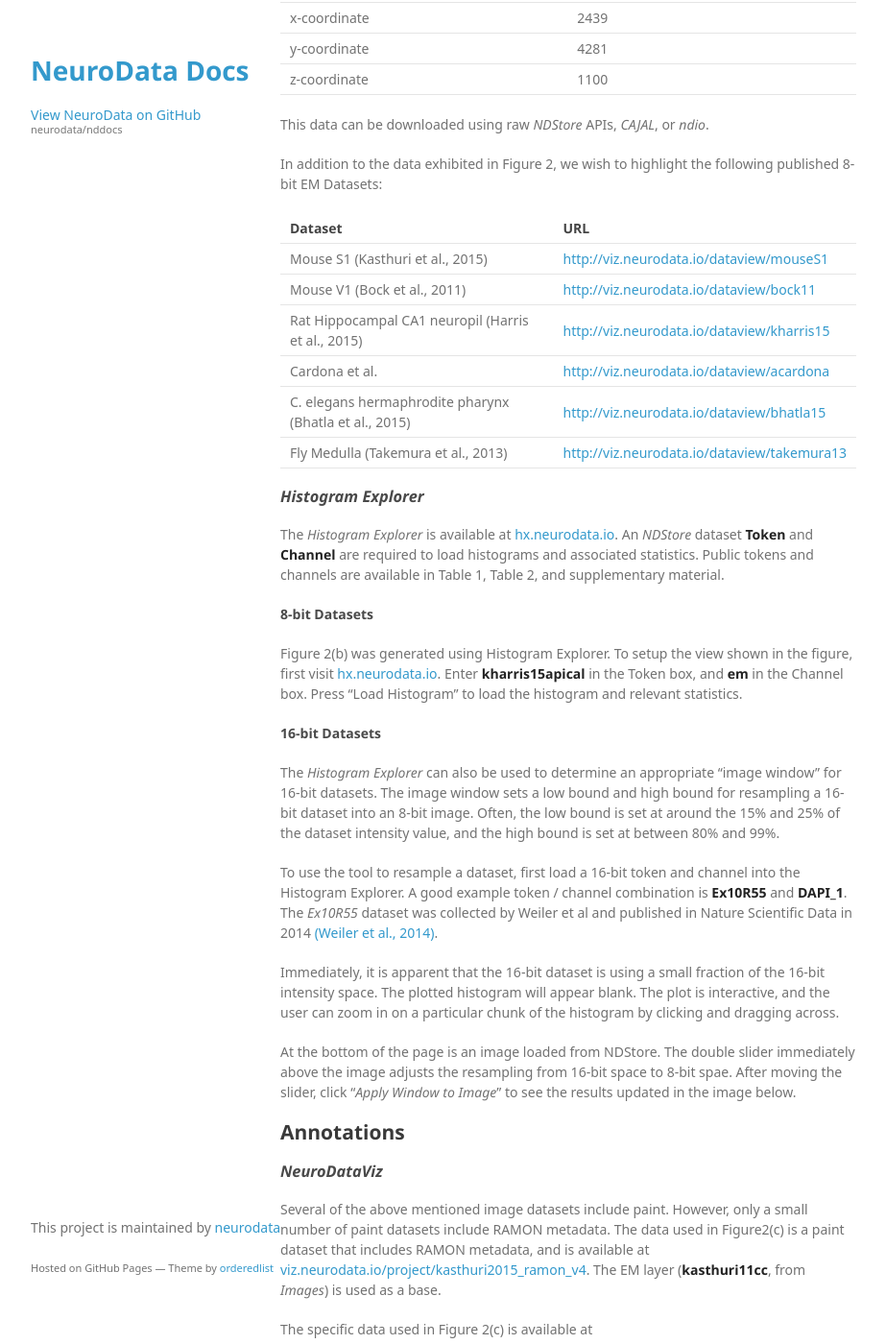
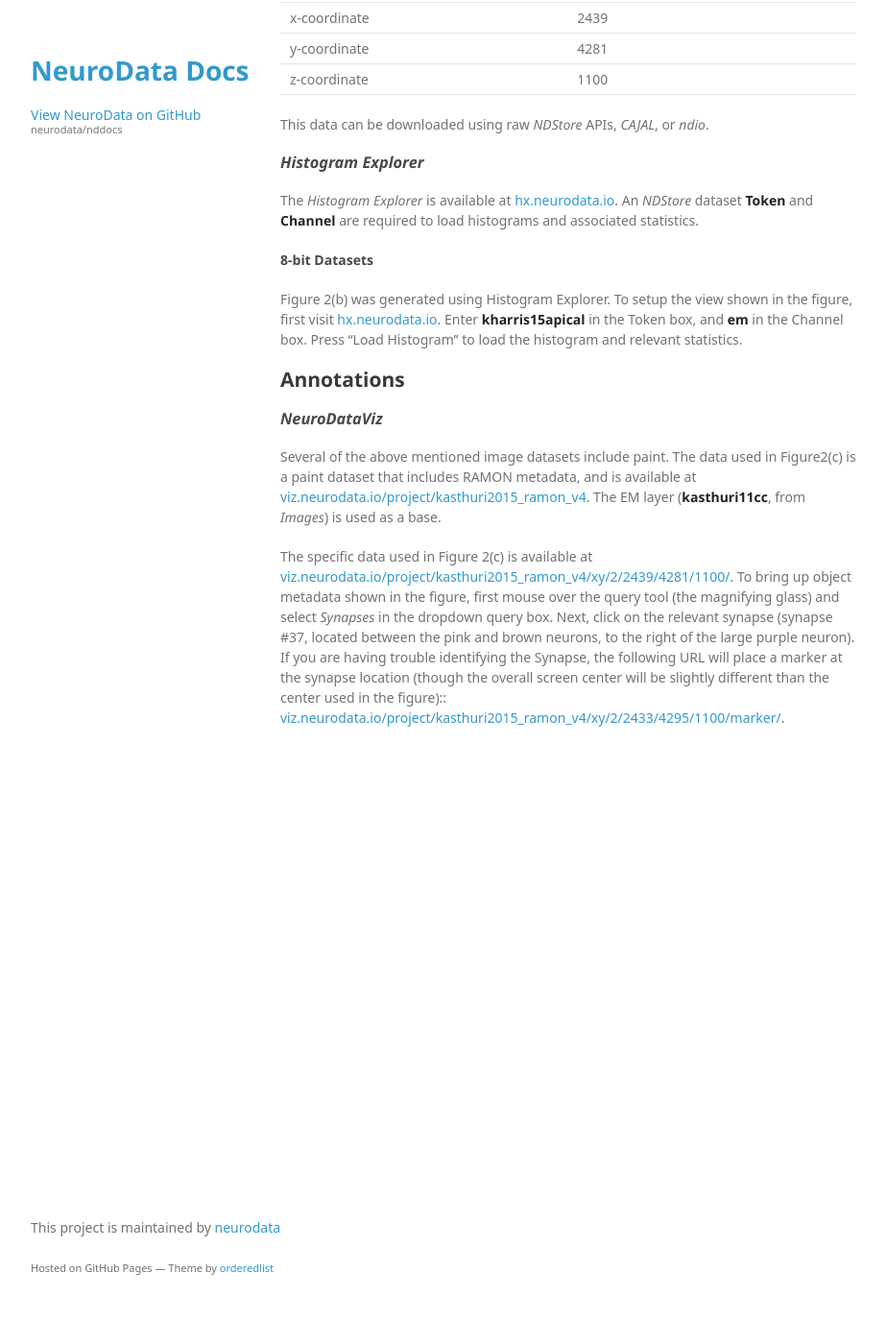
Before and after one commit to neurodata/nddocs-archive, a Jekyll site: the page built from ndpaper2016/explore.md, in a window 1280 px wide and 1400 px high, scrolled down 451 px. Shown: the whole window at 96% size, without its empty margins (178-1101 px from the left). Built offline with Jekyll 4.4.1, drawn with Linux system fonts in a browser that asks for light colours; some web fonts are replaced; some of the changed text lies outside the part shown.

Commit message:
[ndpaper]: Moved some histogram stuff to tutorials.md (for now?), added a data section, adjusted explore

```diff
--- a/ndpaper2016/explore.md
+++ b/ndpaper2016/explore.md
@@ -22,57 +22,18 @@
 
 This data can be downloaded using raw *NDStore* APIs, *CAJAL*, or *ndio*.
 
-In addition to the data exhibited in Figure 2, we wish to highlight the following published 8-bit EM Datasets:
-
-|Dataset | URL |
-|--------|-----|
-| Mouse S1 (Kasthuri et al., 2015) | [http://viz.neurodata.io/dataview/mouseS1](http://viz.neurodata.io/dataview/mouseS1) |
-| Mouse V1 (Bock et al., 2011) | [http://viz.neurodata.io/dataview/bock11](http://viz.neurodata.io/dataview/bock11) |
-| Rat Hippocampal CA1 neuropil (Harris et al., 2015) | [http://viz.neurodata.io/dataview/kharris15](http://viz.neurodata.io/dataview/kharris15) |
-| Cardona et al. | [http://viz.neurodata.io/dataview/acardona](http://viz.neurodata.io/dataview/acardona) |
-| C. elegans hermaphrodite pharynx (Bhatla et al., 2015) | [http://viz.neurodata.io/dataview/bhatla15](http://viz.neurodata.io/dataview/bhatla15) |
-| Fly Medulla	(Takemura et al., 2013) | [http://viz.neurodata.io/dataview/takemura13](http://viz.neurodata.io/dataview/takemura13) |
-
 ### *Histogram Explorer*
 
-The *Histogram Explorer* is available at [hx.neurodata.io](http://hx.neurodata.io). An *NDStore* dataset **Token** and **Channel** are required to load histograms and associated statistics. Public tokens and channels are available in Table 1, Table 2, and supplementary material.
+The *Histogram Explorer* is available at [hx.neurodata.io](http://hx.neurodata.io). An *NDStore* dataset **Token** and **Channel** are required to load histograms and associated statistics.
 
 #### 8-bit Datasets
 
 Figure 2(b) was generated using Histogram Explorer. To setup the view shown in the figure, first visit [hx.neurodata.io](http://hx.neurodata.io). Enter **kharris15apical** in the Token box, and **em** in the Channel box. Press "Load Histogram" to load the histogram and relevant statistics.
 
-#### 16-bit Datasets
-
-The *Histogram Explorer* can also be used to determine an appropriate "image window" for 16-bit datasets. The image window sets a low bound and high bound for resampling a 16-bit dataset into an 8-bit image. Often, the low bound is set at around the 15% and 25% of the dataset intensity value, and the high bound is set at between 80% and 99%.
-
-To use the tool to resample a dataset, first load a 16-bit token and channel into the Histogram Explorer. A good example token / channel combination is **Ex10R55** and **DAPI_1**. The *Ex10R55* dataset was collected by Weiler et al and published in Nature Scientific Data in 2014 [(Weiler et al., 2014)](http://www.nature.com/articles/sdata201446).
-
-Immediately, it is apparent that the 16-bit dataset is using a small fraction of the 16-bit intensity space. The plotted histogram will appear blank. The plot is interactive, and the user can zoom in on a particular chunk of the histogram by clicking and dragging across.
-
-At the bottom of the page is an image loaded from NDStore. The double slider immediately above the image adjusts the resampling from 16-bit space to 8-bit spae. After moving the slider, click "*Apply Window to Image*" to see the results updated in the image below.
-
 ## Annotations
 
 ### *NeuroDataViz*
 
-Several of the above mentioned image datasets include paint. However, only a small number of paint datasets include RAMON metadata. The data used in Figure2(c) is a paint dataset that includes RAMON metadata, and is available at [viz.neurodata.io/project/kasthuri2015_ramon_v4](http://viz.neurodata.io/project/kasthuri2015_ramon_v4). The EM layer (**kasthuri11cc**, from *Images*) is used as a base.
+Several of the above mentioned image datasets include paint. The data used in Figure2(c) is a paint dataset that includes RAMON metadata, and is available at [viz.neurodata.io/project/kasthuri2015_ramon_v4](http://viz.neurodata.io/project/kasthuri2015_ramon_v4). The EM layer (**kasthuri11cc**, from *Images*) is used as a base.
 
 The specific data used in Figure 2(c) is available at [viz.neurodata.io/project/kasthuri2015_ramon_v4/xy/2/2439/4281/1100/](http://viz.neurodata.io/project/kasthuri2015_ramon_v4/xy/2/2439/4281/1100/). To bring up object metadata shown in the figure, first mouse over the query tool (the magnifying glass) and select *Synapses* in the dropdown query box. Next, click on the relevant synapse (synapse #37, located between the pink and brown neurons, to the right of the large purple neuron). If you are having trouble identifying the Synapse, the following URL will place a marker at the synapse location (though the overall screen center will be slightly different than the center used in the figure):: [viz.neurodata.io/project/kasthuri2015_ramon_v4/xy/2/2433/4295/1100/marker/](http://viz.neurodata.io/project/kasthuri2015_ramon_v4/xy/2/2433/4295/1100/marker/).
-
-The following projects from the Images table also include annotation data:
-
-|Dataset | URL |
-|--------|-----|
-| Mouse S1 (Kasthuri et al., 2015) | [http://viz.neurodata.io/dataview/mouseS1](http://viz.neurodata.io/dataview/mouseS1) |
-| Rat Hippocampal CA1 neuropil (Harris et al., 2015) | [http://viz.neurodata.io/dataview/kharris15](http://viz.neurodata.io/dataview/kharris15) |
-| C. elegans hermaphrodite pharynx (Bhatla et al., 2015) | [http://viz.neurodata.io/dataview/bhatla15](http://viz.neurodata.io/dataview/bhatla15) |
-| Fly Medulla	(Takemura et al., 2013) | [http://viz.neurodata.io/dataview/takemura13](http://viz.neurodata.io/dataview/takemura13) |
-
-
-## Matrices
-
-## Graphs
-
-## Reproducibility
-
-## Links
```
Also changed, not shown: ndpaper2016/data.md (added, +39 -0 lines), tutorials.md (+18 -0 lines).
